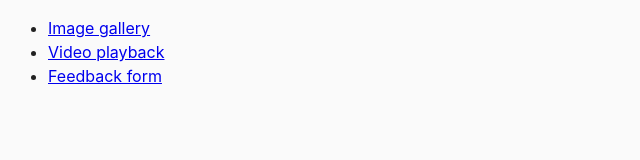
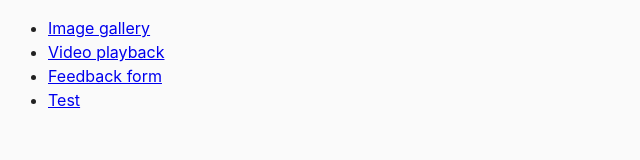
Before and after one commit to RalucaElenaB/goit-js-hw-08, a website built with Parcel: page src/index.html in a window 1280 px wide. Shown: the full height of the page, 0-640 px from the left. Built offline with nearby package versions, Linux system fonts and the light colour scheme.

Commit message:
Test
Test

```diff
--- a/src/index.html
+++ b/src/index.html
@@ -12,6 +12,7 @@
       <li><a href="01-gallery.html">Image gallery</a></li>
       <li><a href="02-video.html">Video playback</a></li>
       <li><a href="03-feedback.html">Feedback form</a></li>
+      <li><a href="Test">Test</a></li>
     </ul>
   </body>
 </html>
```
